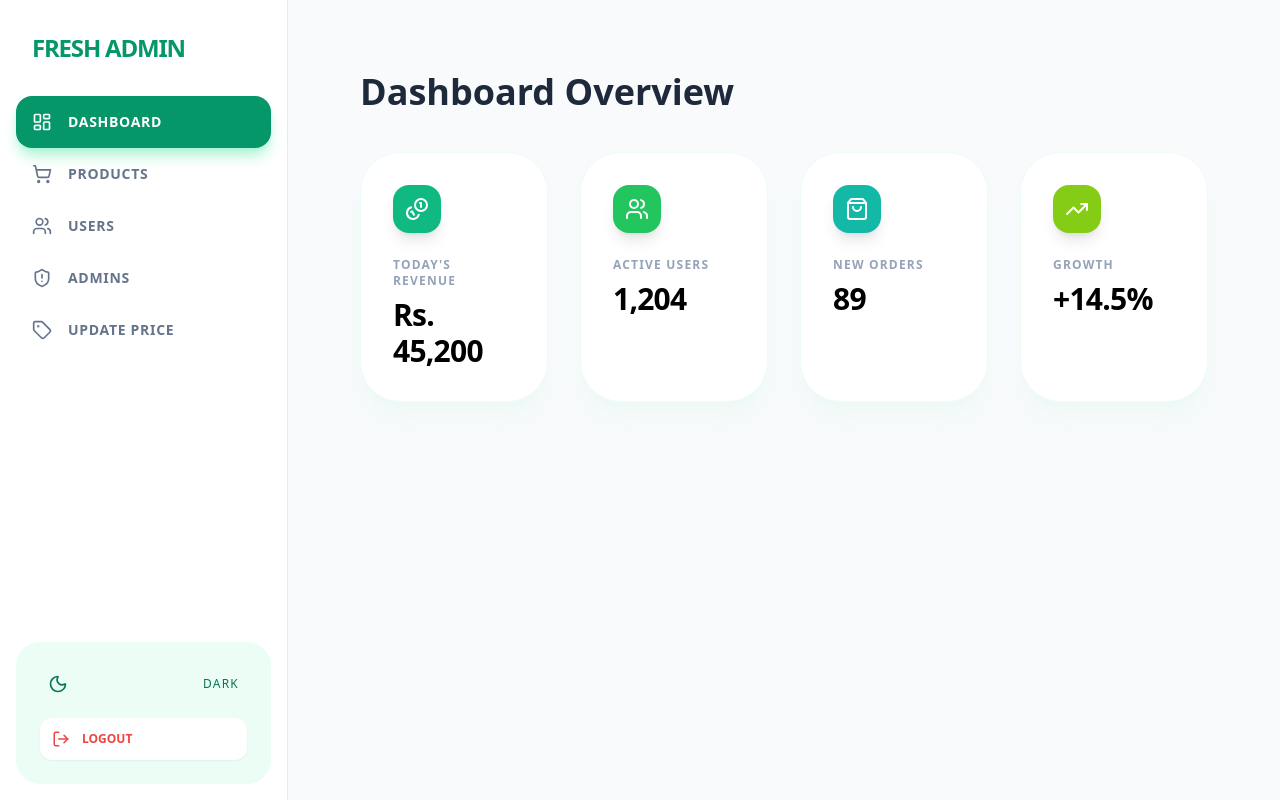
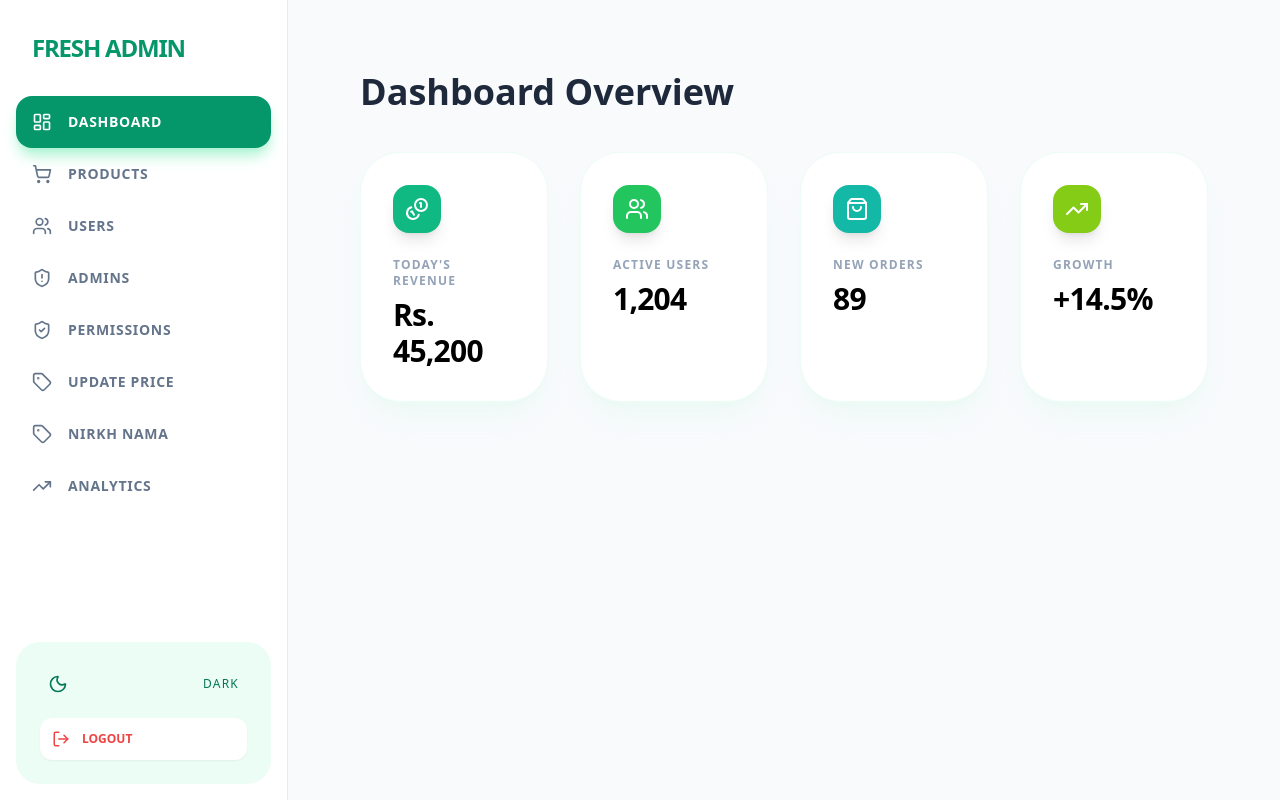
Before and after one commit to Samreen233/dpl-admin-frontend, a React (Vite) app: page / in a window 1280 px wide. Both pictures are taken after typing "name@example.com", "Sample123" into the empty fields and a click on the button "SIGN IN". Built offline with nearby package versions, Linux system fonts and the light colour scheme.

Commit message:
updated sidebar

```diff
--- a/src/components/Sidebar.jsx
+++ b/src/components/Sidebar.jsx
@@ -1,9 +1,20 @@
-import React from 'react';
-import { Link, useLocation } from 'react-router-dom';
-import { motion } from 'framer-motion';
-import { LayoutDashboard, ShoppingCart, Users, ShieldAlert, Tag, LogOut, Sun, Moon } from 'lucide-react';
-import { useTheme } from '../context/ThemeContext';
-import { useAuth } from '../context/AuthContext';
+import React from "react";
+import { Link, useLocation } from "react-router-dom";
+import { motion } from "framer-motion";
+import {
+  LayoutDashboard,
+  ShoppingCart,
+  Users,
+  ShieldAlert,
+  Tag,
+  LogOut,
+  Sun,
+  Moon,
+  TrendingUp,
+  ShieldCheck,
+} from "lucide-react";
+import { useTheme } from "../context/ThemeContext";
+import { useAuth } from "../context/AuthContext";
 
 const Sidebar = () => {
   const { darkMode, setDarkMode } = useTheme();
@@ -11,33 +22,56 @@ const Sidebar = () => {
   const location = useLocation();
 
   const menuItems = [
-    { name: 'Dashboard', icon: <LayoutDashboard size={20}/>, path: '/dashboard' },
-    { name: 'Products', icon: <ShoppingCart size={20}/>, path: '/products' },
-    { name: 'Users', icon: <Users size={20}/>, path: '/users' },
-    { name: 'Admins', icon: <ShieldAlert size={20}/>, path: '/admins', superOnly: true },
-    { name: 'Update Price', icon: <Tag size={20}/>, path: '/update-price' },
+    {
+      name: "Dashboard",
+      icon: <LayoutDashboard size={20} />,
+      path: "/dashboard",
+    },
+    { name: "Products", icon: <ShoppingCart size={20} />, path: "/products" },
+    { name: "Users", icon: <Users size={20} />, path: "/users" },
+    {
+      name: "Admins",
+      icon: <ShieldAlert size={20} />,
+      path: "/admins",
+      superOnly: true,
+    },
+    {
+      name: "Permissions",
+      icon: <ShieldCheck size={20} />,
+      path: "/admins/edit-rights/default",
+    },
+    { name: "Update Price", icon: <Tag size={20} />, path: "/update-price" },
+    { name: "Nirkh Nama", icon: <Tag size={20} />, path: "/daily-prices" },
+    { name: "Analytics", icon: <TrendingUp size={20} />, path: "/price-graph" },
   ];
 
   return (
     <motion.div
-      initial={{ x: -200 }} animate={{ x: 0 }}
+      initial={{ x: -200 }}
+      animate={{ x: 0 }}
       className="w-72 h-screen bg-white dark:bg-emerald-950 border-r border-emerald-100 dark:border-emerald-900 flex flex-col transition-colors duration-500"
     >
       <div className="p-8">
-        <h1 className="text-2xl font-black text-emerald-600 dark:text-emerald-400 tracking-tighter">FRESH ADMIN</h1>
+        <h1 className="text-2xl font-black text-emerald-600 dark:text-emerald-400 tracking-tighter">
+          FRESH ADMIN
+        </h1>
       </div>
 
       <nav className="flex-1 px-4 space-y-2">
         {menuItems.map((item) => {
-          if (item.superOnly && user?.role !== 'super-admin') return null;
+          if (item.superOnly && user?.role !== "super-admin") return null;
           const active = location.pathname === item.path;
           return (
             <Link key={item.path} to={item.path}>
               <motion.div
-                whileHover={{ x: 5 }} whileTap={{ scale: 0.95 }}
-                className={`flex items-center gap-4 p-4 rounded-2xl transition-all duration-300 ${active ? 'bg-emerald-600 text-white shadow-lg shadow-emerald-200 dark:shadow-none' : 'text-slate-500 dark:text-emerald-300 hover:bg-emerald-50 dark:hover:bg-emerald-900/40'}`}
+                whileHover={{ x: 5 }}
+                whileTap={{ scale: 0.95 }}
+                className={`flex items-center gap-4 p-4 rounded-2xl transition-all duration-300 ${active ? "bg-emerald-600 text-white shadow-lg shadow-emerald-200 dark:shadow-none" : "text-slate-500 dark:text-emerald-300 hover:bg-emerald-50 dark:hover:bg-emerald-900/40"}`}
               >
-                {item.icon} <span className="font-semibold text-sm uppercase tracking-wider">{item.name}</span>
+                {item.icon}{" "}
+                <span className="font-semibold text-sm uppercase tracking-wider">
+                  {item.name}
+                </span>
               </motion.div>
             </Link>
           );
@@ -45,12 +79,21 @@ const Sidebar = () => {
       </nav>
 
       <div className="p-6 m-4 bg-emerald-50 dark:bg-emerald-900/20 rounded-3xl space-y-4">
-        <button onClick={() => setDarkMode(!darkMode)} className="flex items-center justify-between w-full p-2 text-emerald-700 dark:text-emerald-300 font-medium">
+        <button
+          onClick={() => setDarkMode(!darkMode)}
+          className="flex items-center justify-between w-full p-2 text-emerald-700 dark:text-emerald-300 font-medium"
+        >
           {darkMode ? <Sun size={20} /> : <Moon size={20} />}
-          <span className="text-xs uppercase tracking-widest">{darkMode ? 'Light' : 'Dark'}</span>
+          <span className="text-xs uppercase tracking-widest">
+            {darkMode ? "Light" : "Dark"}
+          </span>
         </button>
-        <button onClick={logout} className="flex items-center gap-3 w-full p-3 bg-white dark:bg-emerald-800 text-red-500 rounded-xl shadow-sm hover:shadow-md transition-all">
-          <LogOut size={18} /> <span className="font-bold text-xs uppercase">Logout</span>
+        <button
+          onClick={logout}
+          className="flex items-center gap-3 w-full p-3 bg-white dark:bg-emerald-800 text-red-500 rounded-xl shadow-sm hover:shadow-md transition-all"
+        >
+          <LogOut size={18} />{" "}
+          <span className="font-bold text-xs uppercase">Logout</span>
         </button>
       </div>
     </motion.div>
```
